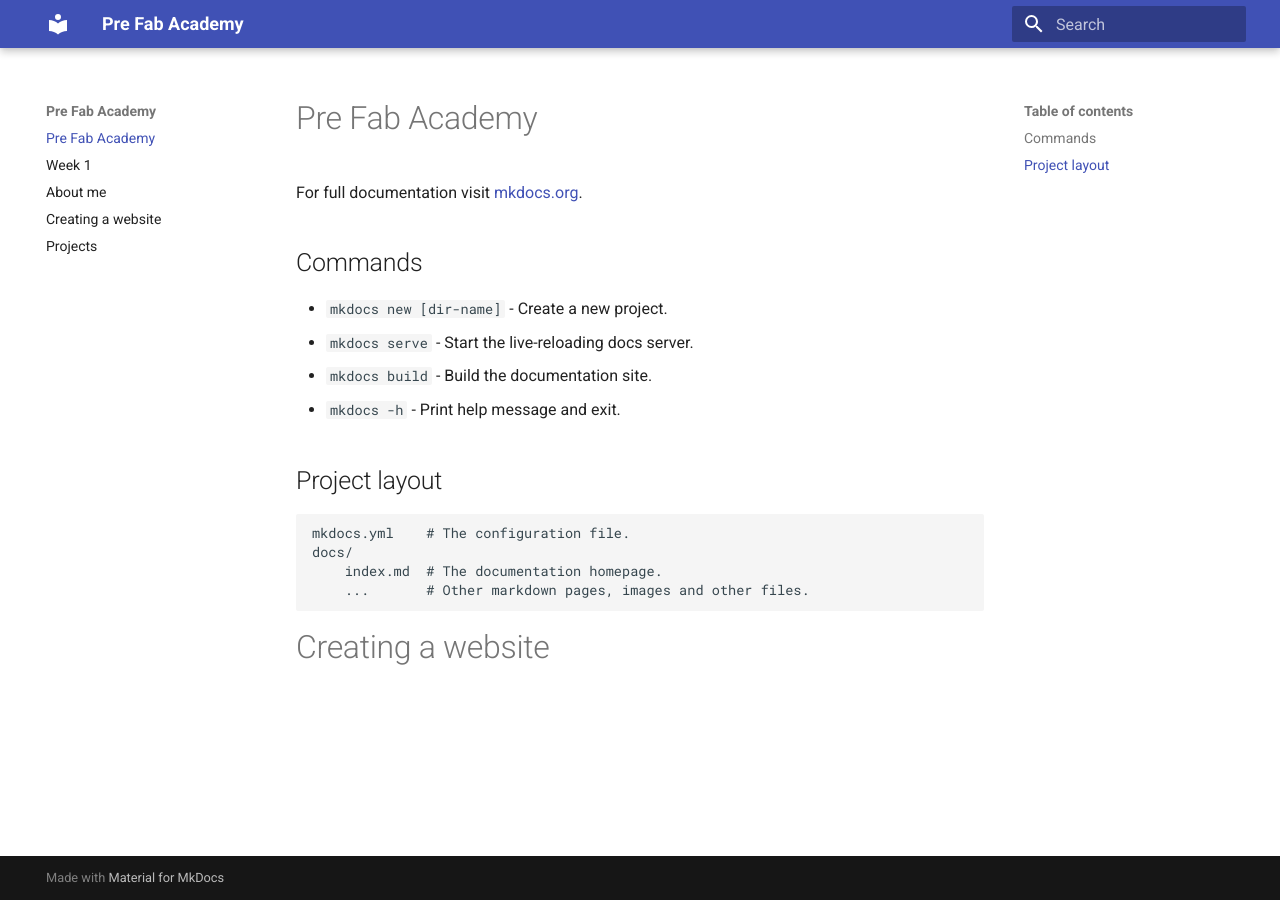
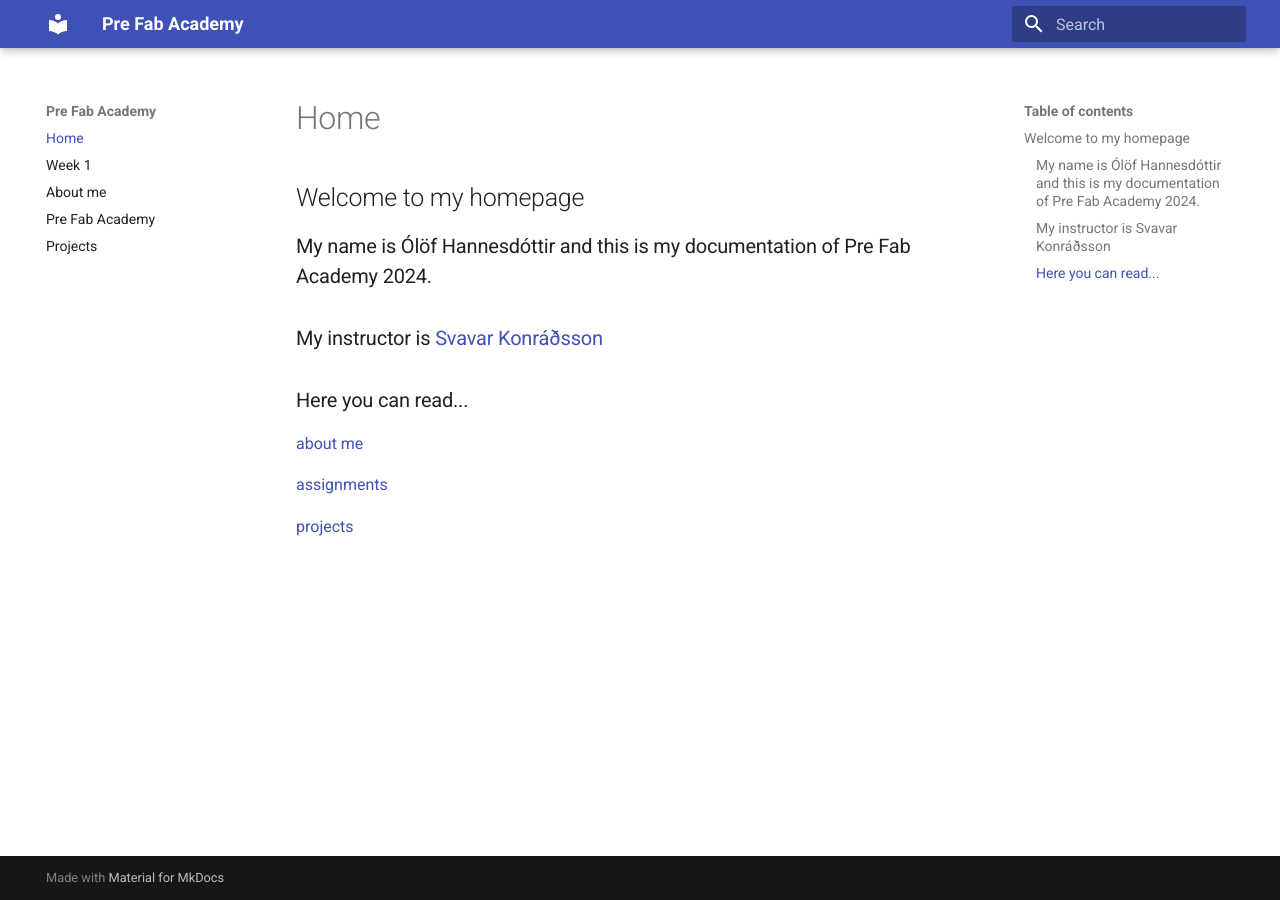
Before and after one commit to OlofH2/Before-Fab-Academy, an MkDocs documentation site: the page built from docs/index.md, in a window 1280 px wide. Built offline with MkDocs 1.6.1 and Material for MkDocs 9.7.7, drawn with Linux system fonts in a browser that asks for light colours.

Commit message:
Texti á heimasíðu og undirsíður, t.d. instructor

```diff
--- a/docs/about.md
+++ b/docs/about.md
@@ -1,3 +1,3 @@
 #About me
 
-##My name is Ólöf Hannesdóttir and this is my documentation of Pre-Fab Academy.
+##My name is Ólöf Hannesdóttir and ...
--- a/docs/assignments.md
+++ b/docs/assignments.md
@@ -1 +1,3 @@
-#Creating a website
+#Pre Fab Academy
+
+###This is the first time that Pre Fab Academy is held in Iceland. [Svavar Konráðsson](https://fabacademy.org/2023/labs/isafjordur/students/svavar-konradsson/index.html) is the instructor and his collegues, [Árni Björnsson](https://fabacademy.org/2022/labs/isafjordur/students/arni-bjornsson/) and Þórarinn Bjartur Breiðfjörð, assist in this program.
--- a/docs/index.md
+++ b/docs/index.md
@@ -1,19 +1,13 @@
-# Pre Fab Academy
+# Home
 
-For full documentation visit [mkdocs.org](https://www.mkdocs.org).
+##Welcome to my homepage
+###My name is Ólöf Hannesdóttir and this is my documentation of Pre Fab Academy 2024.
+###My instructor is [Svavar Konráðsson](https://fabacademy.org/2023/labs/isafjordur/students/svavar-konradsson/index.html)
 
-## Commands
+###Here you can read...
 
-* `mkdocs new [dir-name]` - Create a new project.
-* `mkdocs serve` - Start the live-reloading docs server.
-* `mkdocs build` - Build the documentation site.
-* `mkdocs -h` - Print help message and exit.
+[about me](about.md)
 
-## Project layout
+[assignments](assignments.md)
 
-    mkdocs.yml    # The configuration file.
-    docs/
-        index.md  # The documentation homepage.
-        ...       # Other markdown pages, images and other files.
-
-#Creating a website
+[projects](projects.md)
```
Also changed, not shown: docs/projects.md (+2 -0 lines).
